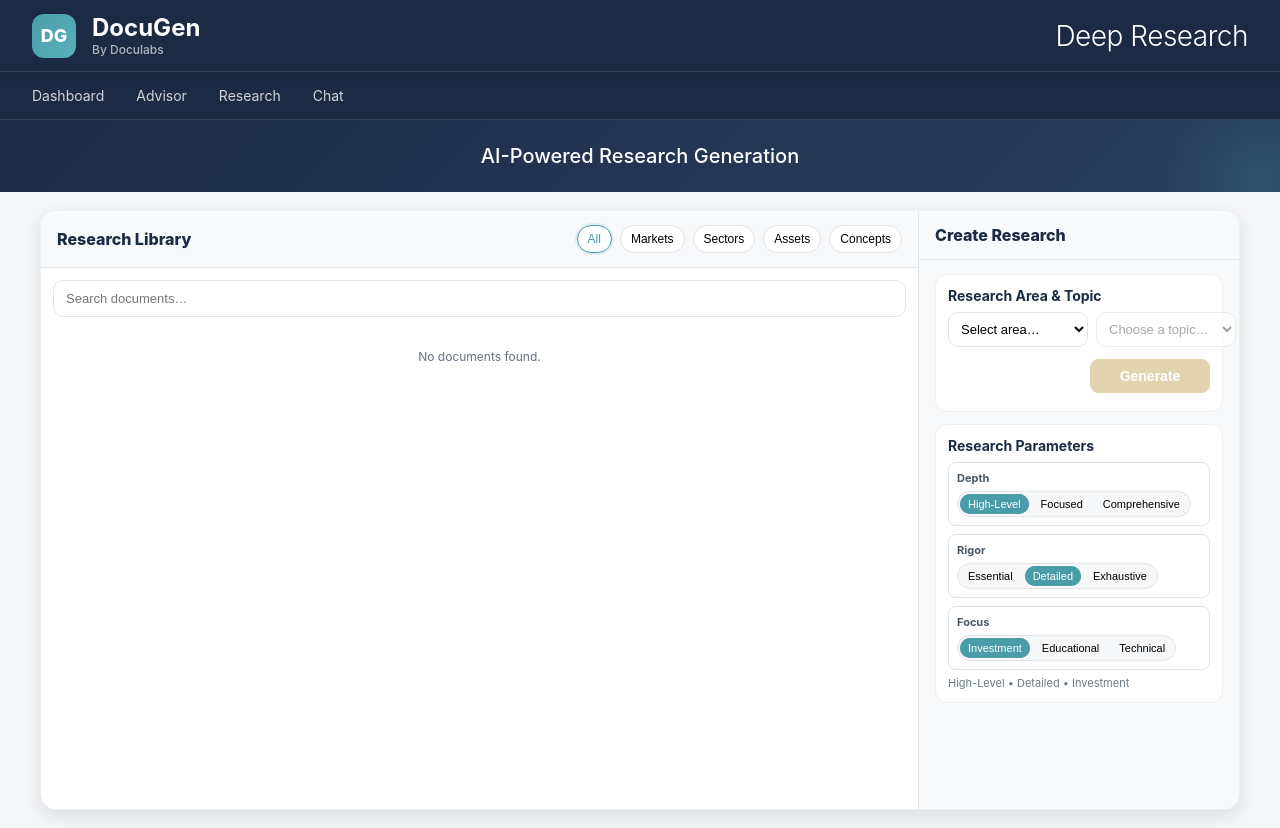
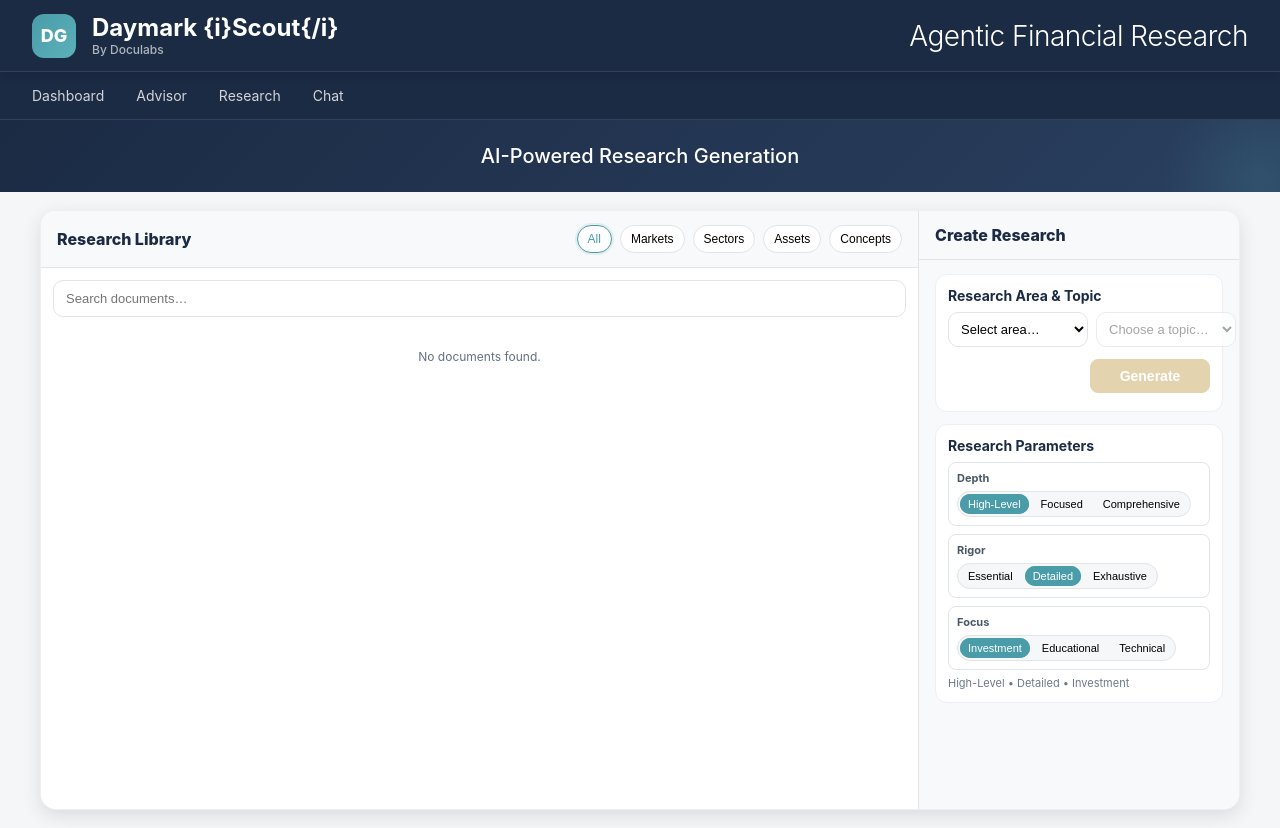
Before and after one commit to Team-Lightning-LLC/DayMark-Research, a plain HTML site: page index.html in a window 1280 px wide. Drawn offline with nearby package versions, Linux system fonts and the light colour scheme; no server answers.

Commit message:
Update index.html

```diff
--- a/index.html
+++ b/index.html
@@ -15,11 +15,11 @@
     <div class="logo-section">
       <div class="logo">DG</div>
       <div class="brand-info">
-        <h1>DocuGen</h1>
+        <h1>Daymark {i}Scout{/i}</h1>
         <div class="subtitle">By Doculabs</div>
       </div>
     </div>
-    <h1 class="header-title">Deep Research</h1>
+    <h1 class="header-title">Agentic Financial Research</h1>
   </div>
 
   <!-- Secondary Nav -->
```
